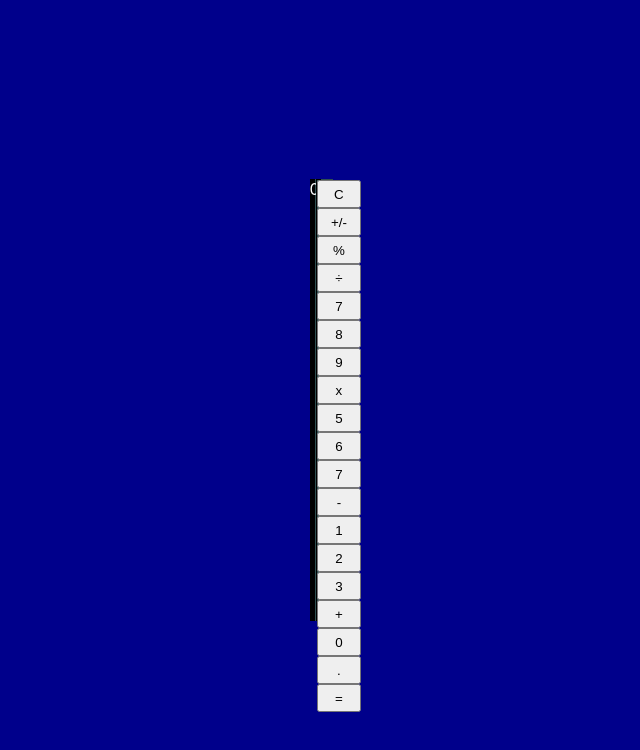
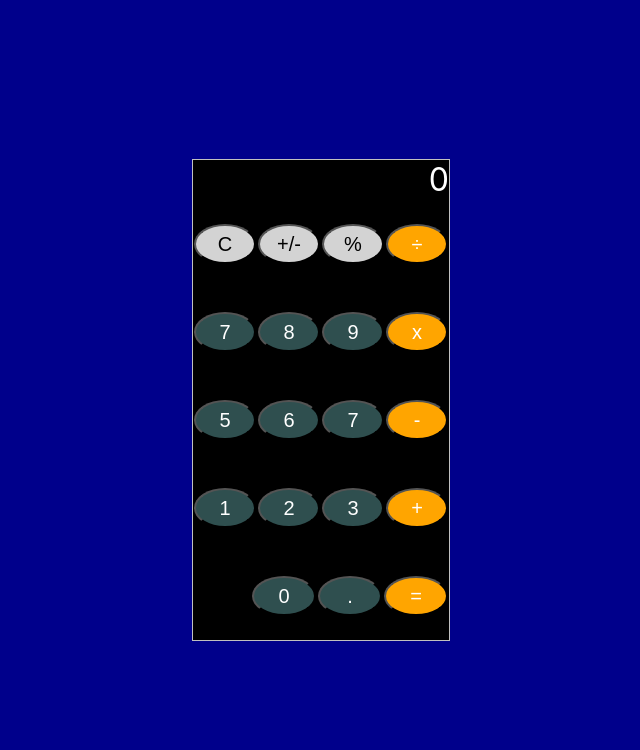
Before and after one commit to LisaCee/react-app-calculator, a React (Create React App) app: page / in a window 1280 px wide. Shown: the top 750 px of the page, without its empty margins (319-959 px from the left). Built offline with nearby package versions, Linux system fonts and the light colour scheme.

Commit message:
Very fun, starting to really look like a real-life app. There are some more bugs to work out, and I have yet to successfully render the buttons as circles.

```diff
--- a/src/App.js
+++ b/src/App.js
@@ -16,7 +16,7 @@ export default App;
 
 // Exploring like this is fun, but I need to get 'er done
 // I think I'm going to put each row of buttons in its own little flexbox div
-// and then see where we can go from there.
+// and then see where we can go from there. But darn, that seems convoluted--there has to be a better way
 
 // okay so we're gonna try out CSS Grid
 // yarn upgrade caniuse-lite browserslist yeah we gots to do that; check it out at the leastest
--- a/src/components/Keyboard.js
+++ b/src/components/Keyboard.js
@@ -5,32 +5,39 @@ class Keyboard extends React.Component {
   render () {
     return (
       <div className="keyboard">
-        <button className="button" onClick={() => this.props.onClearKey()}>C</button>
-        <button className="button" onClick={() => this.props.onPlusMinusKey()}>+/-</button>
-        <button className="button">%</button>
-        <button className="button" onClick={() => this.props.onSignKey('/')}>&divide;</button>
-        <br />
+        <div className="row">
+          <button className="button lt-grey" onClick={() => this.props.onClearKey()}>C</button>
+          <button className="button lt-grey" onClick={() => this.props.onPlusMinusKey()}>+/-</button>
+          <button className="button lt-grey">%</button>
+          <button className="button orng" onClick={() => this.props.onSignKey('/')}>&divide;</button>
+        </div>
 
+        <div className="row">
           <button className="button" onClick={() => this.props.onKeyPress(this.props.keys[6])}>{this.props.keys[6]}</button>
           <button className="button" onClick={() => this.props.onKeyPress(this.props.keys[7])}>{this.props.keys[7]}</button>
           <button className="button" onClick={() => this.props.onKeyPress(this.props.keys[8])}>{this.props.keys[8]}</button>
-        <button className="button" onClick={() => this.props.onSignKey('*')}>x</button>
-        <br />
+          <button className="button orng" onClick={() => this.props.onSignKey('*')}>x</button>
+        </div>
 
+        <div className="row">
           <button className="button" onClick={() => this.props.onKeyPress(this.props.keys[4])}>{this.props.keys[4]}</button>
           <button className="button" onClick={() => this.props.onKeyPress(this.props.keys[5])}>{this.props.keys[5]}</button>
           <button className="button" onClick={() => this.props.onKeyPress(this.props.keys[6])}>{this.props.keys[6]}</button>
-        <button className="button" onClick={() => this.props.onSignKey('-')}>-</button>
-        <br />
+          <button className="button orng" onClick={() => this.props.onSignKey('-')}>-</button>
+        </div>
 
+        <div className="row">
           <button className="button" onClick={() => this.props.onKeyPress(this.props.keys[0])}>{this.props.keys[0]}</button>
           <button className="button" onClick={() => this.props.onKeyPress(this.props.keys[1])}>{this.props.keys[1]}</button>
           <button className="button" onClick={() => this.props.onKeyPress(this.props.keys[2])}>{this.props.keys[2]}</button>
-        <button className="button" onClick={() => this.props.onSignKey('+')}>+</button>
-        <br />
-        <button className="button" onClick={() => this.props.onKeyPress(this.props.keys[9])}>{this.props.keys[9]}</button>
+          <button className="button orng" onClick={() => this.props.onSignKey('+')}>+</button>
+        </div>
+
+        <div className="row last-row">
+          <button className="button zero-btn" onClick={() => this.props.onKeyPress(this.props.keys[9])}>{this.props.keys[9]}</button>
           <button className="button" onClick={() => this.props.onKeyPress('.')}>.</button>
-        <button className="button" onClick={() => this.props.onEqualsKey()}>=</button>
+          <button className="button orng" onClick={() => this.props.onEqualsKey()}>=</button>
+        </div>
       </div>
     )
   }
--- a/src/css/Calculator.css
+++ b/src/css/Calculator.css
@@ -1,7 +1,7 @@
 
 .calculator {
-    display: grid;
-    grid-template-columns: 5px 5px 5px 5px;
-    grid-gap: 1px;
-    background-color: darkslategray;
+    border: 1px solid silver;
+    width: 20vw;
+    height: 60vh;
+    background-color: black;
 }
--- a/src/css/Display.css
+++ b/src/css/Display.css
@@ -1,4 +1,8 @@
 .display {
     color: white;
     background-color: black;
+    display: flex;
+    justify-content: flex-end;
+    height: 5vh;
+    font-size: 2em;
 }
--- a/src/css/Keyboard.css
+++ b/src/css/Keyboard.css
@@ -1,11 +1,38 @@
 
 .button {
-    width: 3.5vw;
-    height: 3.5vh;
+    width: 5vw;
+    height: 5vh;
+    margin: 1px;
+    border-radius: 50%;
+    background-color: darkslategrey;
+    color: white;
+    font-size: 1.25em;
+}
+
+.lt-grey {
+  background-color: lightgrey;
+  color: black;
+}
+
+.orng {
+  background-color: orange;
 }
 
 .keyboard {
-  /* background-color: gold; */
-  border: 1px solid black;
+  display: flex;
+  flex-direction: column;
   height: 55vh;
 }
+
+.row {
+  height: 20%;
+  width: 100%;
+  display: flex;
+  justify-content: space-evenly;
+  align-items: center;
+}
+
+.last-row {
+  display: flex;
+  justify-content: flex-end;
+}
```
Lines whose indentation alone changed are shown as unchanged.
